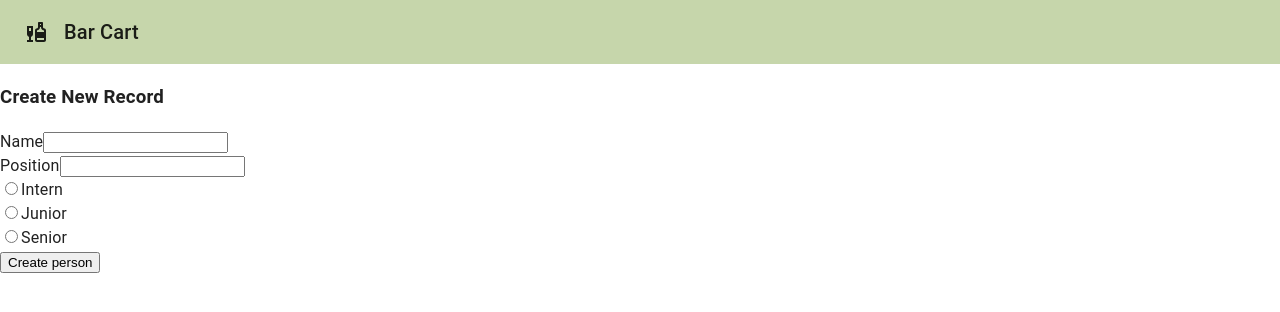
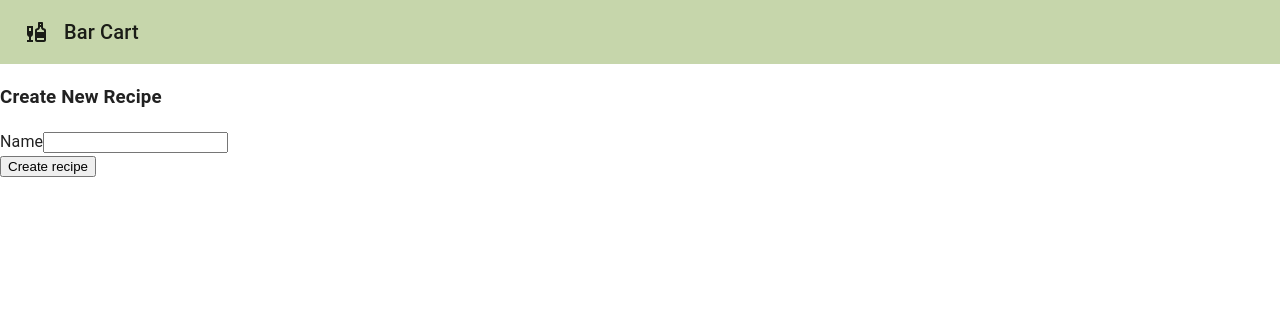
Before and after one commit to NathanaelGastelum/BarCart, a React (Create React App) app in the folder client/: page /create in a window 1280 px wide. Shown: the top 312 px of the page. Built offline with nearby package versions, Linux system fonts and the light colour scheme.

Commit message:
began create recipe implementation

```diff
--- a/client/src/components/create.js
+++ b/client/src/components/create.js
@@ -1,11 +1,12 @@
+// TODO: add button to access from main page, currently need to
+//  manually navigate to http://localhost:3000/create
+
 import React, { useState } from "react";
 import { useNavigate } from "react-router";
 
 export default function Create() {
  const [form, setForm] = useState({
    name: "",
-   position: "",
-   level: "",
  });
  const navigate = useNavigate();
 
@@ -20,29 +21,29 @@ export default function Create() {
  async function onSubmit(e) {
    e.preventDefault();
 
-   // When a post request is sent to the create url, we'll add a new record to the database.
-   const newPerson = { ...form };
+   // When a post request is sent to the create url, we'll add a new recipe to the database.
+   const newRecipe = { ...form };
 
-   await fetch("http://localhost:5050/record", {
+   await fetch("localhost:5000/api/recipes", {
      method: "POST",
      headers: {
        "Content-Type": "application/json",
      },
-     body: JSON.stringify(newPerson),
+     body: JSON.stringify(newRecipe),
    })
    .catch(error => {
      window.alert(error);
      return;
    });
 
-   setForm({ name: "", position: "", level: "" });
+   setForm({ name: "" });
    navigate("/");
  }
 
  // This following section will display the form that takes the input from the user.
  return (
    <div>
-     <h3>Create New Record</h3>
+     <h3>Create New Recipe</h3>
      <form onSubmit={onSubmit}>
        <div className="form-group">
         <label htmlFor="name">Name</label>
@@ -55,57 +56,9 @@ export default function Create() {
             />
        </div>
        <div className="form-group">
-         <label htmlFor="position">Position</label>
-         <input
-           type="text"
-           className="form-control"
-           id="position"
-           value={form.position}
-           onChange={(e) => updateForm({ position: e.target.value })}
-         />
-       </div>
-       <div className="form-group">
-         <div className="form-check form-check-inline">
-           <input
-             className="form-check-input"
-             type="radio"
-             name="positionOptions"
-             id="positionIntern"
-             value="Intern"
-             checked={form.level === "Intern"}
-             onChange={(e) => updateForm({ level: e.target.value })}
-           />
-           <label htmlFor="positionIntern" className="form-check-label">Intern</label>
-         </div>
-         <div className="form-check form-check-inline">
-           <input
-             className="form-check-input"
-             type="radio"
-             name="positionOptions"
-             id="positionJunior"
-             value="Junior"
-             checked={form.level === "Junior"}
-             onChange={(e) => updateForm({ level: e.target.value })}
-           />
-           <label htmlFor="positionJunior" className="form-check-label">Junior</label>
-         </div>
-         <div className="form-check form-check-inline">
-           <input
-             className="form-check-input"
-             type="radio"
-             name="positionOptions"
-             id="positionSenior"
-             value="Senior"
-             checked={form.level === "Senior"}
-             onChange={(e) => updateForm({ level: e.target.value })}
-           />
-           <label htmlFor="positionSenior" className="form-check-label">Senior</label>
-         </div>
-       </div>
-       <div className="form-group">
          <input
            type="submit"
-           value="Create person"
+           value="Create recipe"
            className="btn btn-primary"
          />
        </div>
```
Also changed, not shown: 1 other file (tests, documents, lock files or other folders). Lines whose indentation alone changed are shown as unchanged.
